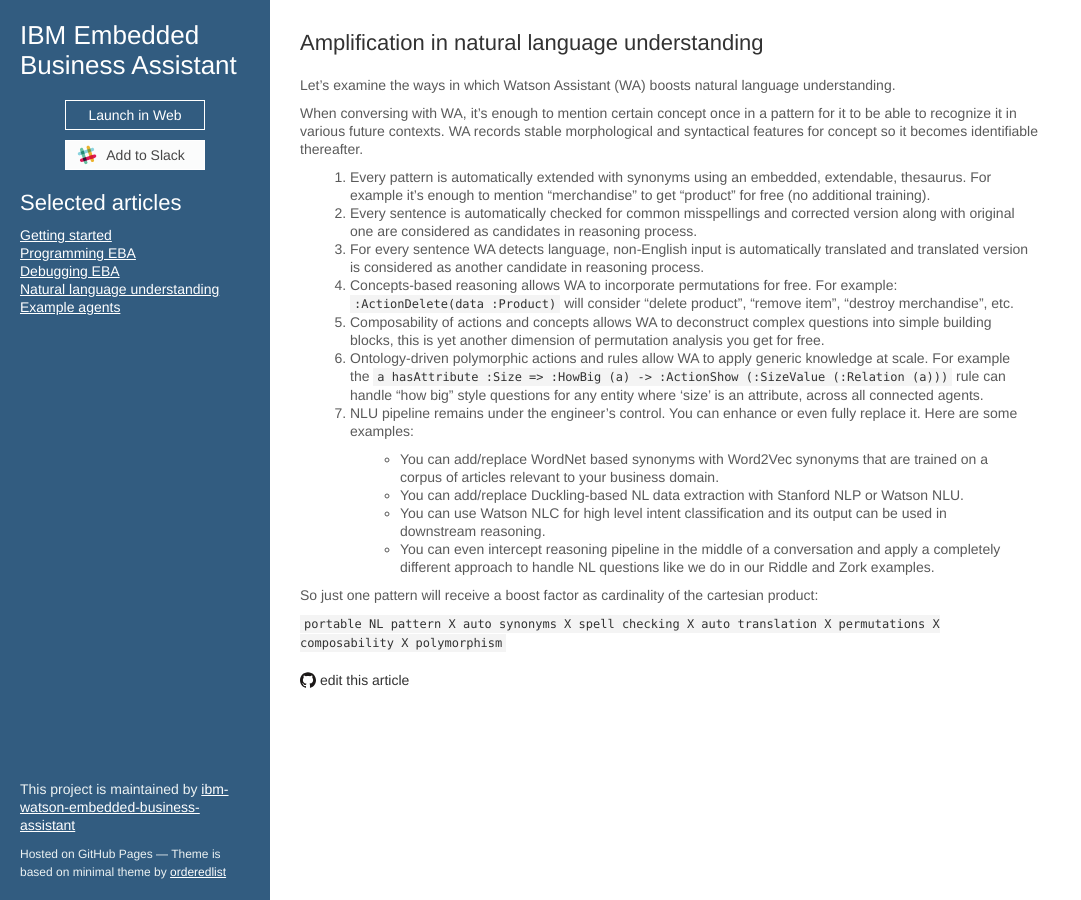
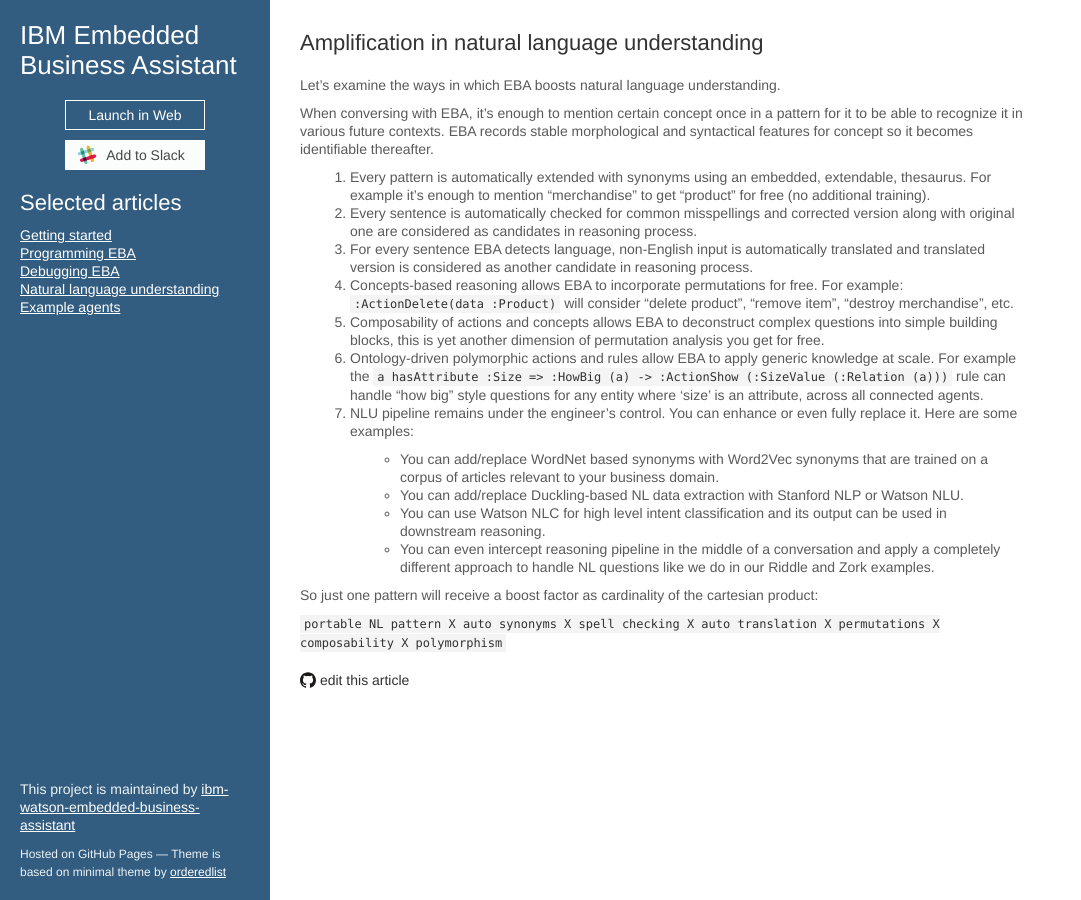
Before and after one commit to ibm-watson-embedded-business-assistant/eba-example-agents, a Jekyll site: the page built from docs/articles/NaturalLanguageUnderstatnding.md, in a window 1280 px wide. Shown: the whole page, without its empty margins (0-1081 px from the left). Built offline with Jekyll 4.4.1, drawn with Linux system fonts in a browser that asks for light colours; our own code applies the rules of GitHub Pages for plain Markdown files; the repository's description, which GitHub fills in, is left out.

Commit message:
Update NaturalLanguageUnderstatnding.md

```diff
--- a/docs/articles/NaturalLanguageUnderstatnding.md
+++ b/docs/articles/NaturalLanguageUnderstatnding.md
@@ -1,14 +1,14 @@
 ## Amplification in natural language understanding
 
-Let's examine the ways in which Watson Assistant (WA) boosts natural language understanding.
+Let's examine the ways in which EBA boosts natural language understanding.
 
-When conversing with WA, it's enough to mention certain concept once in a pattern for it to be able to recognize it in various future contexts. WA records stable morphological and syntactical features for concept so it becomes identifiable thereafter.
+When conversing with EBA, it's enough to mention certain concept once in a pattern for it to be able to recognize it in various future contexts. EBA records stable morphological and syntactical features for concept so it becomes identifiable thereafter.
 1. Every pattern is automatically extended with synonyms using an embedded, extendable, thesaurus. For example it's enough to mention "merchandise" to get "product" for free (no additional training).
 1. Every sentence is automatically checked for common misspellings and corrected version along with original one are considered as candidates in reasoning process.
-1. For every sentence WA detects language, non-English input is automatically translated and translated version is considered as another candidate in reasoning process.
-1. Concepts-based reasoning allows WA to incorporate permutations for free. For example: `:ActionDelete(data :Product)` will consider "delete product", "remove item", "destroy merchandise", etc.
-1. Composability of actions and concepts allows WA to deconstruct complex questions into simple building blocks, this is yet another dimension of permutation analysis you get for free.
-1. Ontology-driven polymorphic actions and rules allow WA to apply generic knowledge at scale. For example the `a hasAttribute :Size => :HowBig (a) -> :ActionShow (:SizeValue (:Relation (a)))` rule can handle "how big" style questions for any  entity where 'size' is an attribute, across all connected agents.
+1. For every sentence EBA detects language, non-English input is automatically translated and translated version is considered as another candidate in reasoning process.
+1. Concepts-based reasoning allows EBA to incorporate permutations for free. For example: `:ActionDelete(data :Product)` will consider "delete product", "remove item", "destroy merchandise", etc.
+1. Composability of actions and concepts allows EBA to deconstruct complex questions into simple building blocks, this is yet another dimension of permutation analysis you get for free.
+1. Ontology-driven polymorphic actions and rules allow EBA to apply generic knowledge at scale. For example the `a hasAttribute :Size => :HowBig (a) -> :ActionShow (:SizeValue (:Relation (a)))` rule can handle "how big" style questions for any  entity where 'size' is an attribute, across all connected agents.
 1. NLU pipeline remains under the engineer's control. You can enhance or even fully replace it. Here are some examples:
     * You can add/replace WordNet based synonyms with Word2Vec synonyms that are trained on a corpus of articles relevant to your business domain.
     * You can add/replace Duckling-based NL data extraction with Stanford NLP or Watson NLU.
```
